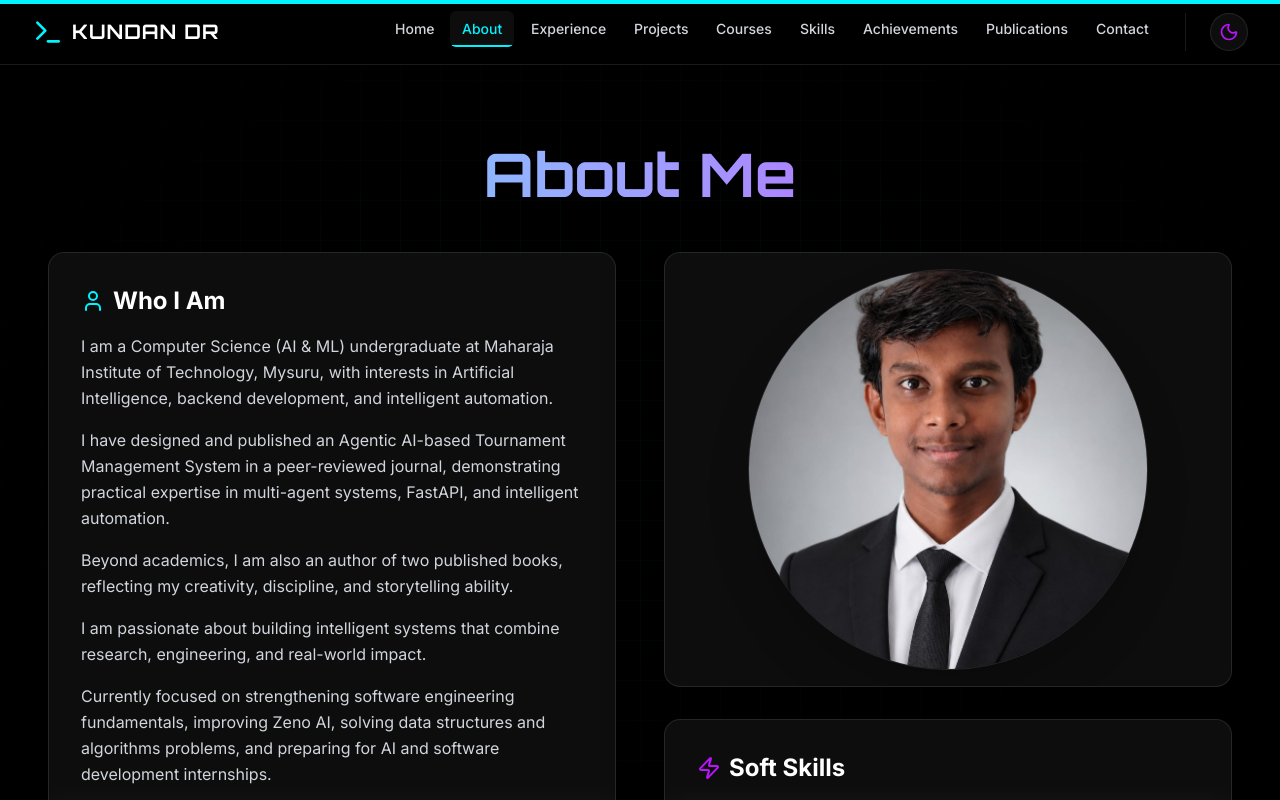
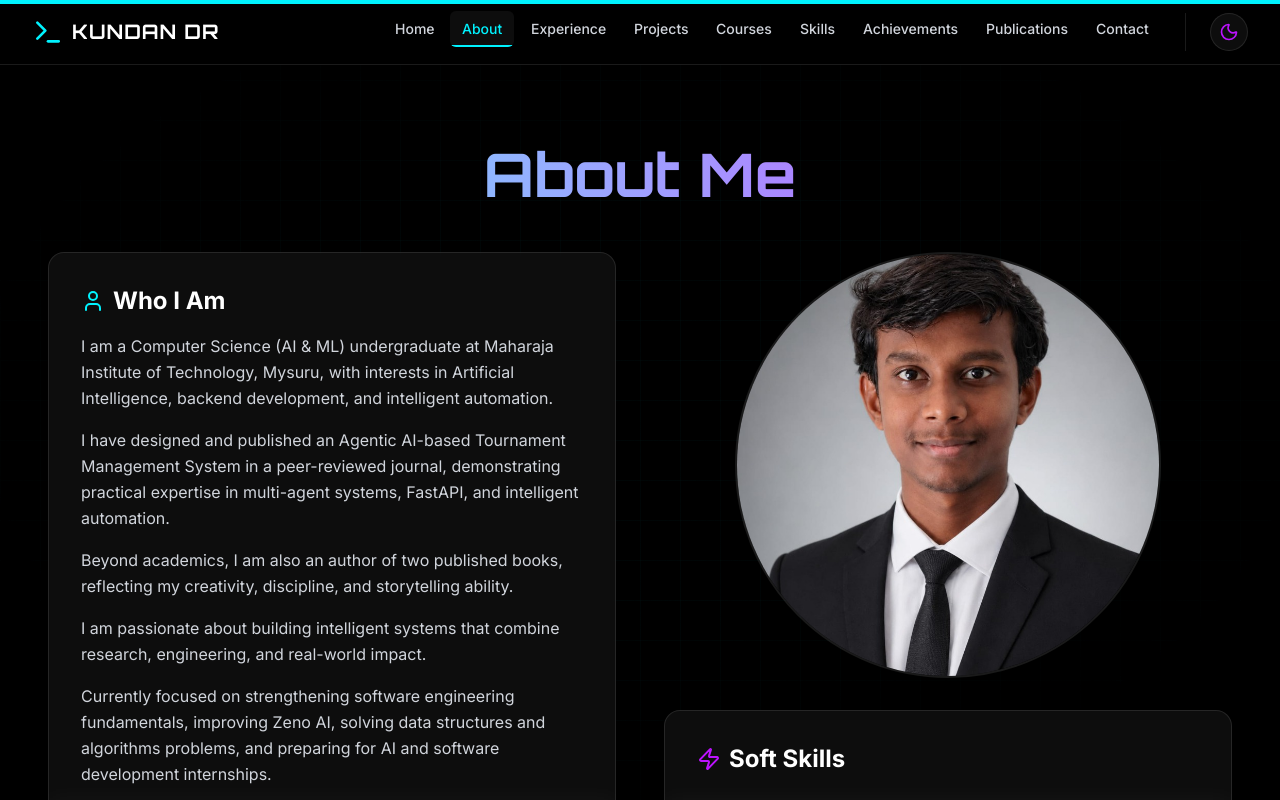
Before and after one commit to kundandr05/portfolio, a Next.js app: page /about in a window 1280 px wide. Shown: the top 800 px of the page. Built offline with nearby package versions, Linux system fonts and the light colour scheme.

Commit message:
Remove surrounding box from circular image on About page

```diff
--- a/src/app/about/page.tsx
+++ b/src/app/about/page.tsx
@@ -98,9 +98,9 @@ export default function About() {
                         {/* Right Column: Skills/Strengths & Resume */}
                         <div className="space-y-8">
                             {/* Profile Image Card */}
-                            <motion.div variants={itemVariants} className="glass-panel p-4 rounded-2xl flex justify-center items-center overflow-hidden relative group">
-                                <div className="absolute inset-0 bg-gradient-to-t from-neon-cyan/20 to-transparent opacity-0 group-hover:opacity-100 transition-opacity duration-500 z-10" />
-                                <div className="relative w-3/4 md:w-2/3 lg:w-3/4 mx-auto aspect-square rounded-full overflow-hidden border border-white/10 shadow-2xl">
+                            <motion.div variants={itemVariants} className="flex justify-center items-center relative group">
+                                <div className="relative w-3/4 md:w-2/3 lg:w-3/4 mx-auto aspect-square rounded-full overflow-hidden border-2 border-white/10 shadow-2xl">
+                                    <div className="absolute inset-0 bg-gradient-to-t from-neon-cyan/20 to-transparent opacity-0 group-hover:opacity-100 transition-opacity duration-500 z-10 pointer-events-none" />
                                     <Image
                                         src="/profile.jpg"
                                         alt="Profile"
```
